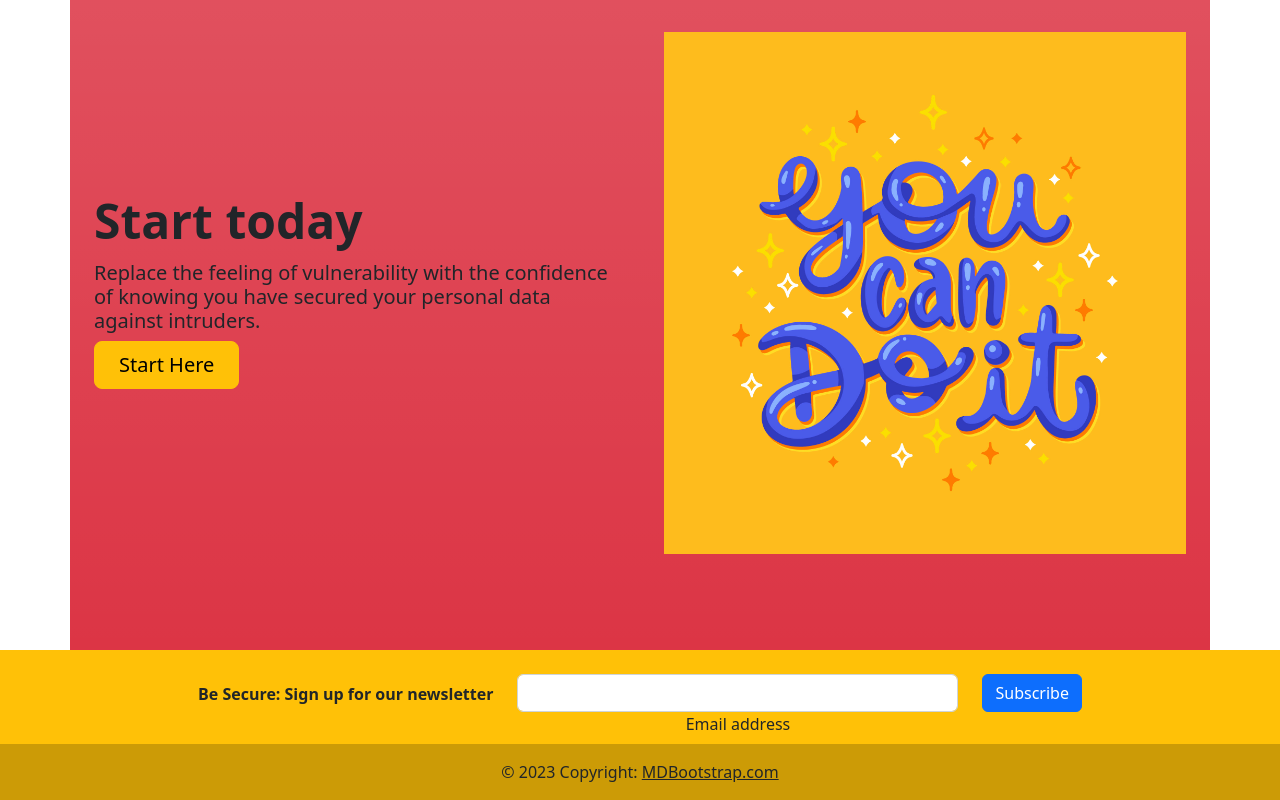
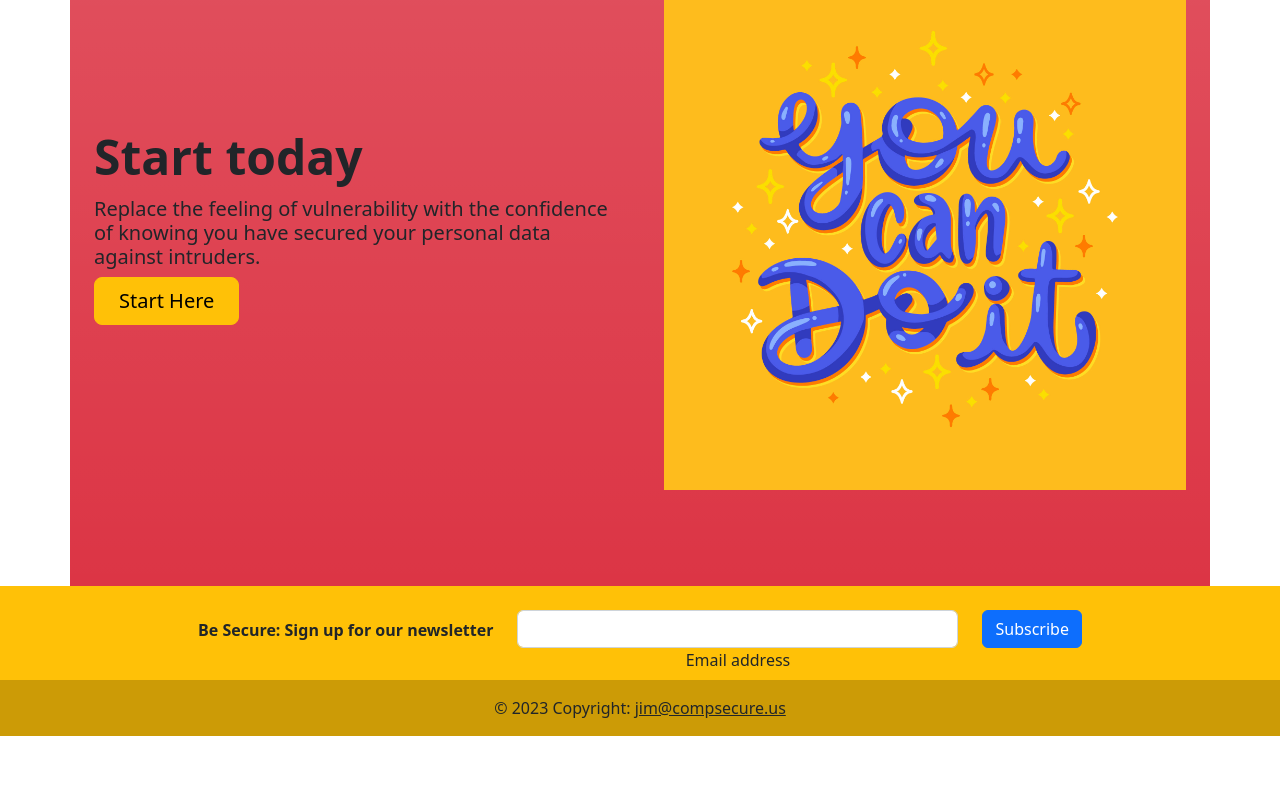
Before and after one commit to jimandjo/compsecure-frontend, a React (Create React App) app: page / in a window 1280 px wide. Shown: the part 2649-3449 px from the top of the page. After the commit the page ends 3385 px from the top, so only its background shows below. Built offline with nearby package versions, Linux system fonts and the light colour scheme.

Commit message:
Changed the footer to read my email address.

```diff
--- a/src/Footer.js
+++ b/src/Footer.js
@@ -34,8 +34,8 @@ export default function App() {
 
       <div className='text-center p-3' style={{ backgroundColor: 'rgba(0, 0, 0, 0.2)' }}>
         &copy; {new Date().getFullYear()} Copyright:{' '}
-        <a className='text-dark' href='https://mdbootstrap.com/'>
-          MDBootstrap.com
+        <a className='text-dark' href='mailto:jim@compsecure.us'>
+          jim@compsecure.us
         </a>
       </div>
     </MDBFooter>
--- a/src/Home.js
+++ b/src/Home.js
@@ -23,7 +23,7 @@ function Home() {
                 </Container>
                 </Navbar>
 
-                <Stack gap={3} className="col-md-30 mx-auto">
+                <Stack gap={0} className="col-md-30 mx-auto">
                     <Outlet />
                 </Stack>
                 <Footer />
```
